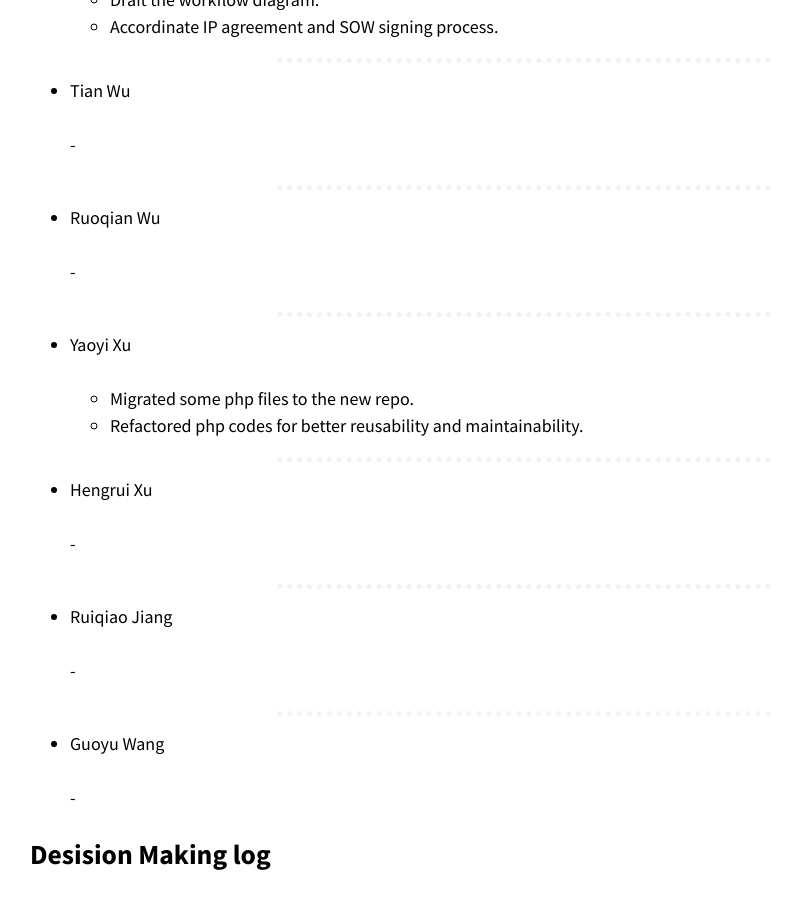
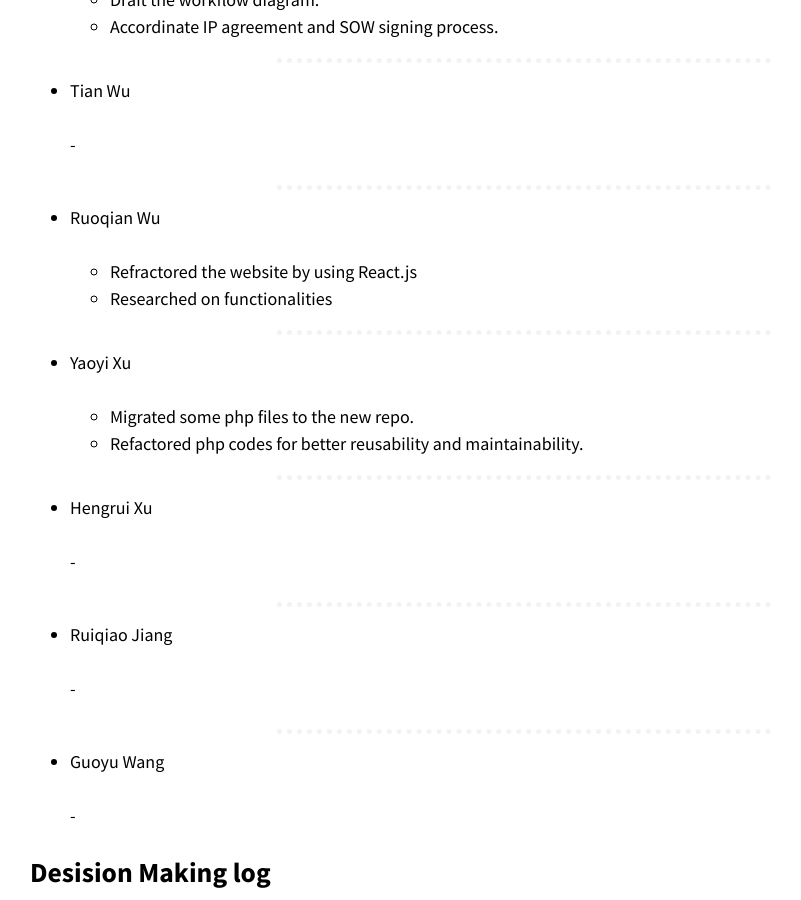
Before and after one commit to optofab/optofab.github.io, a Jekyll site: the page built from logs.md, in a window 1280 px wide and 900 px high, scrolled down 13024 px. Shown: the whole window, without its empty margins (116-917 px from the left). Built offline with Jekyll 4.4.1, drawn with Linux system fonts in a browser that asks for light colours; nearby versions of some CDN libraries; emoji names are drawn with the system emoji font.

Commit message:
edited work record

```diff
--- a/logs.md
+++ b/logs.md
@@ -500,7 +500,8 @@ OptoFab:
 
 - Ruoqian Wu
 
-  -
+  - Refractored the website by using React.js
+  - Researched on functionalities
 
 <hr class="hr-dotted">
 
```
